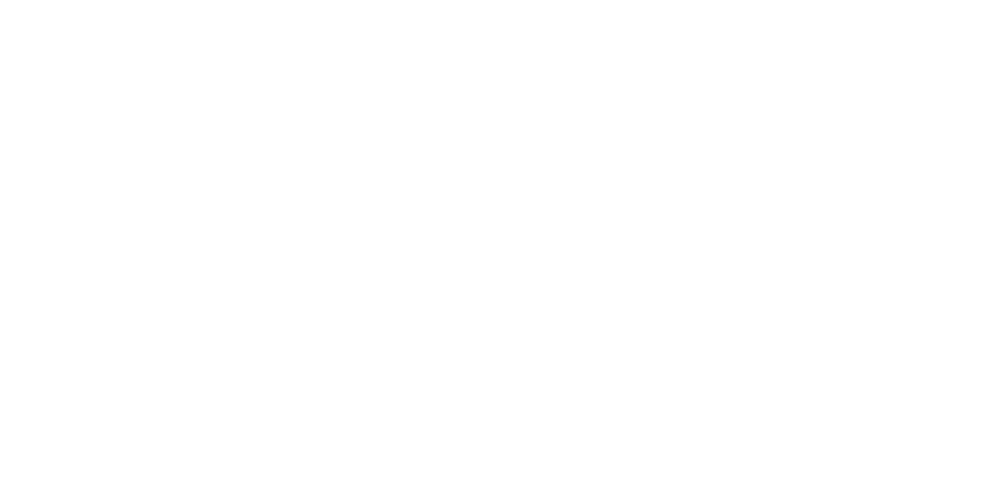
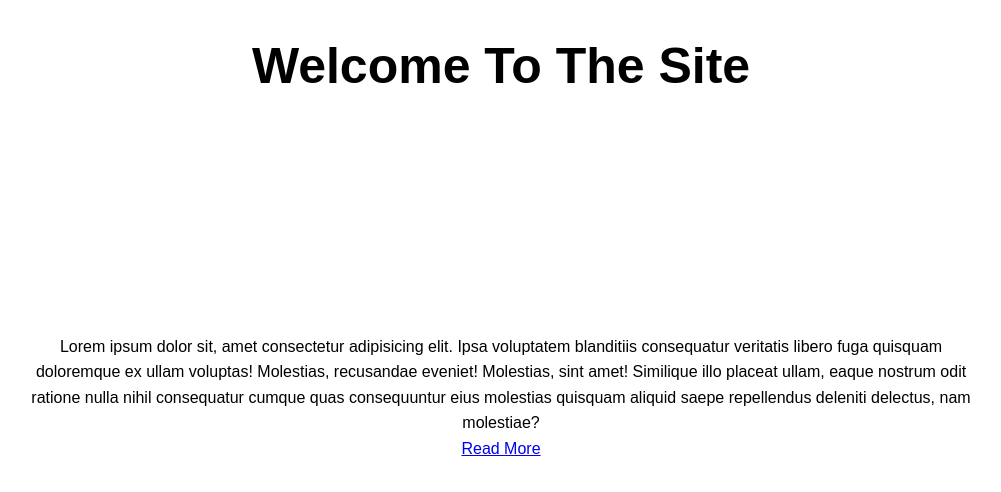
Before and after one commit to hanumancode/Animated-Text-CSS3, a plain HTML site: page index.html in a window 1280 px wide. Shown: the whole page, without its empty margins (139-1140 px from the left). Drawn offline with Linux system fonts and the light colour scheme.

Commit message:
added text header and container. Centered content with styling

```diff
--- a/index.html
+++ b/index.html
@@ -8,6 +8,11 @@
     <link rel="stylesheet" href="style.css">
 </head>
 <body>
+    <header id="showcase">
+        <h1>Welcome To The Site</h1>
+    </header>
+    <div id="content" class="container">Lorem ipsum dolor sit, amet consectetur adipisicing elit. Ipsa voluptatem blanditiis consequatur veritatis libero fuga quisquam doloremque ex ullam voluptas! Molestias, recusandae eveniet! Molestias, sint amet! Similique illo placeat ullam, eaque nostrum odit ratione nulla nihil consequatur cumque quas consequuntur eius molestias quisquam aliquid saepe repellendus deleniti delectus, nam molestiae?</div>
+    <a href="#" class="btn">Read More</a>
 
 </body>
 </html>
--- a/style.css
+++ b/style.css
@@ -0,0 +1,32 @@
+html, body {
+    margin: 0;
+    padding: 0;
+}
+
+body {
+    font-family: sans-serif;
+    background-color: #fff;
+    color: #000;
+    line-height: 1.6;
+    text-align: center;
+}
+
+.container {
+    max-width: 960px;
+    margin: auto;
+    padding: 0 30px;
+
+}
+#showcase {
+    height: 300px;
+}
+
+#showcase h1 {
+    font-size: 50px;
+    line-height: 1.3;
+    position: relative;
+}
+
+.btn {
+
+}
```
